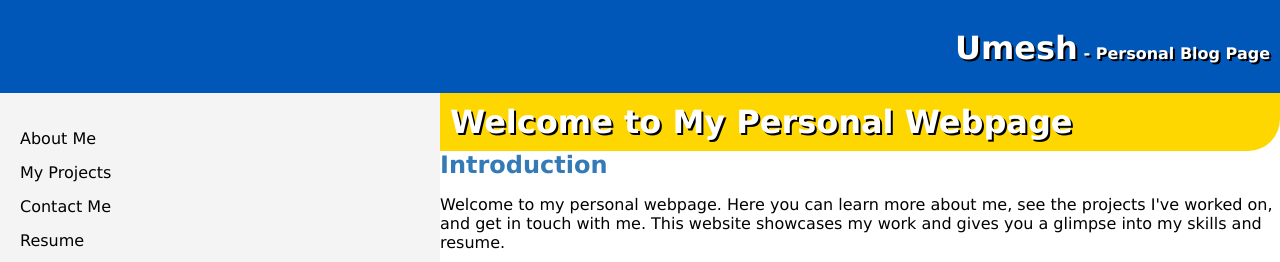
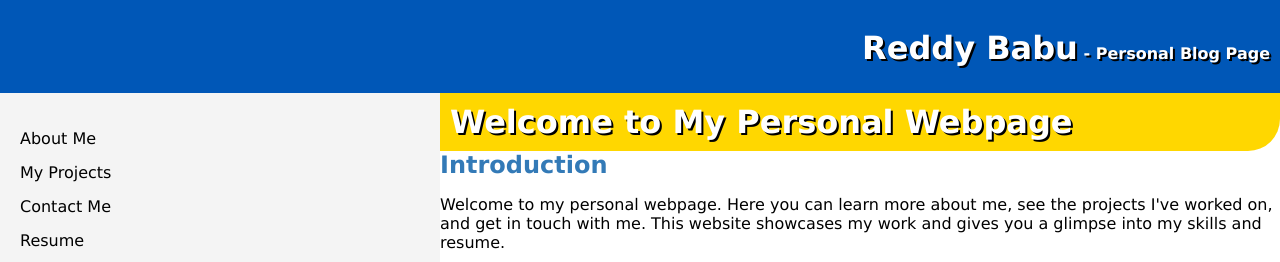
Before and after one commit to reddy-161/web-technology, a plain HTML site: page index.html in a window 1280 px wide. Shown: the top 262 px of the page. Drawn offline with Linux system fonts and the light colour scheme.

Commit message:
Update index.html

```diff
--- a/index.html
+++ b/index.html
@@ -10,7 +10,7 @@
 <body>
 <header>
     <div class="hdrtxt">
-        <p class="head"><a href="/" style="text-decoration: none; color: white;">Umesh<span class="hdrtxt-xtr"> - Personal Blog Page</span></a></p>
+        <p class="head"><a href="/" style="text-decoration: none; color: white;">Reddy Babu<span class="hdrtxt-xtr"> - Personal Blog Page</span></a></p>
     </div>
 </header>
 <div class="main-container">
```
